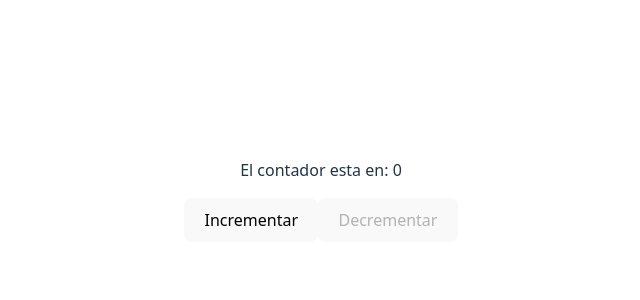
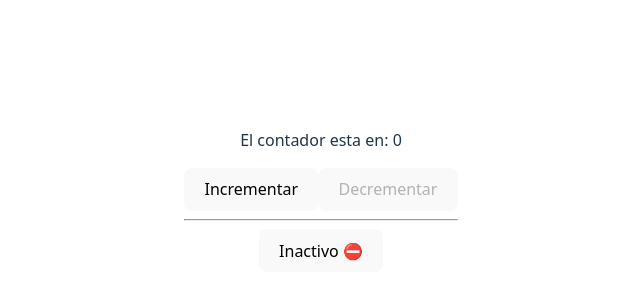
Before and after one commit to jcavella/dev-react, a React (Vite) app: page / in a window 1280 px wide. Shown: the part 208-508 px from the top of the page, without its empty margins (319-959 px from the left). Built offline with nearby package versions, Linux system fonts and the light colour scheme.

Commit message:
State activar o inactiva buton, cambiando su mensaje de activo a inactivo

```diff
--- a/src/App.jsx
+++ b/src/App.jsx
@@ -1,10 +1,13 @@
 import Counter from './componets/Counter';
+import ToggleButton from './componets/ToggleButton';
 import './App.css'
 
 function App() {
   return (
     <>
       <Counter></Counter>
+      <hr />
+      <ToggleButton></ToggleButton>
     </>
   )
 }
--- /dev/null
+++ b/src/componets/ToggleButton.jsx
@@ -0,0 +1,13 @@
+import { useState } from "react";
+const ToggleButton = () =>{
+    const [isActive,setIsActive] = useState(false); //Estado por defecto
+
+    //Renderizar el componente
+    return(
+        <button onClick={()=>setIsActive(!isActive)}>
+            {isActive ? "Activo ✅" : "Inactivo ⛔"}
+        </button>
+    )
+
+}
+export default ToggleButton;
```
